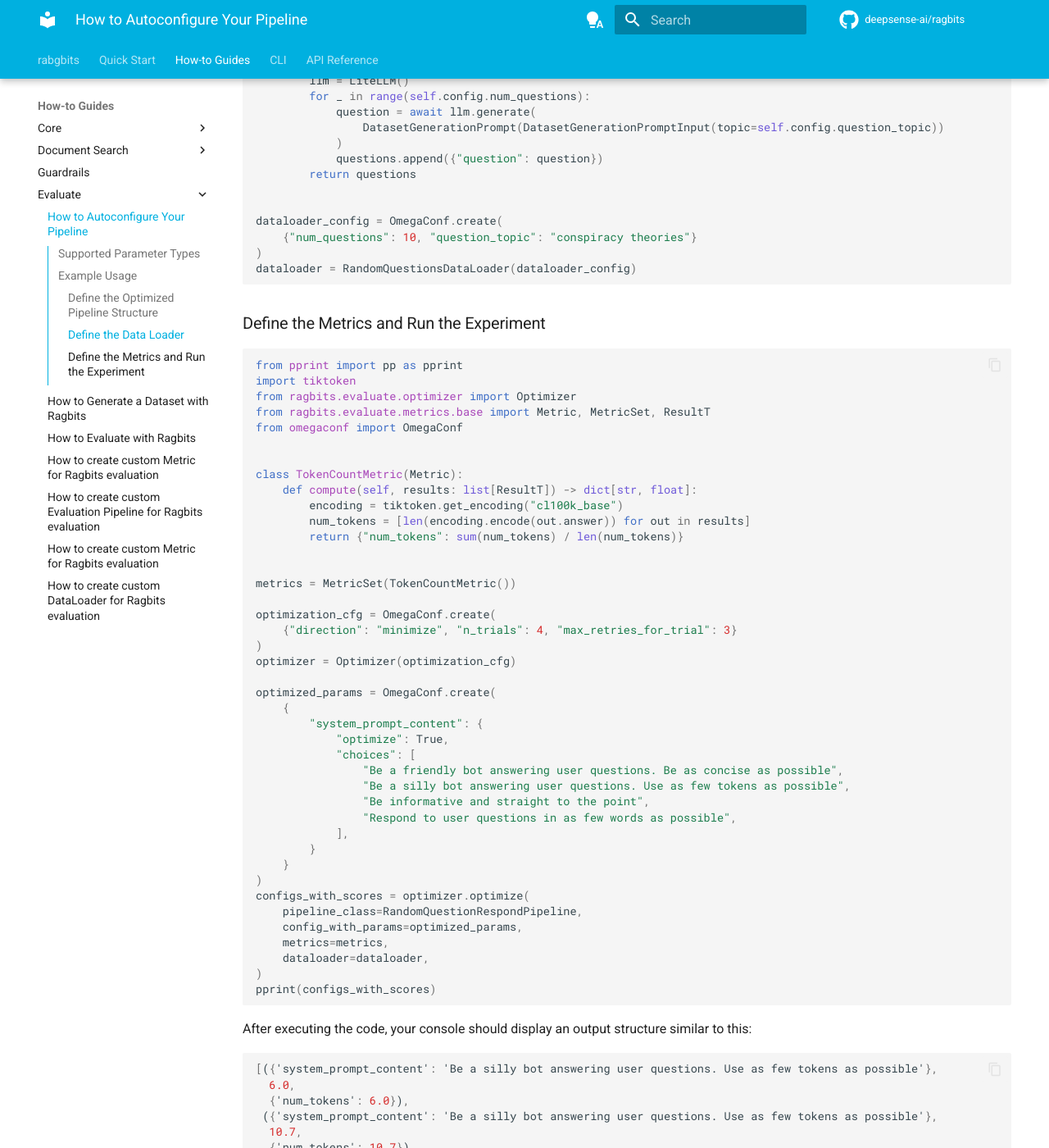
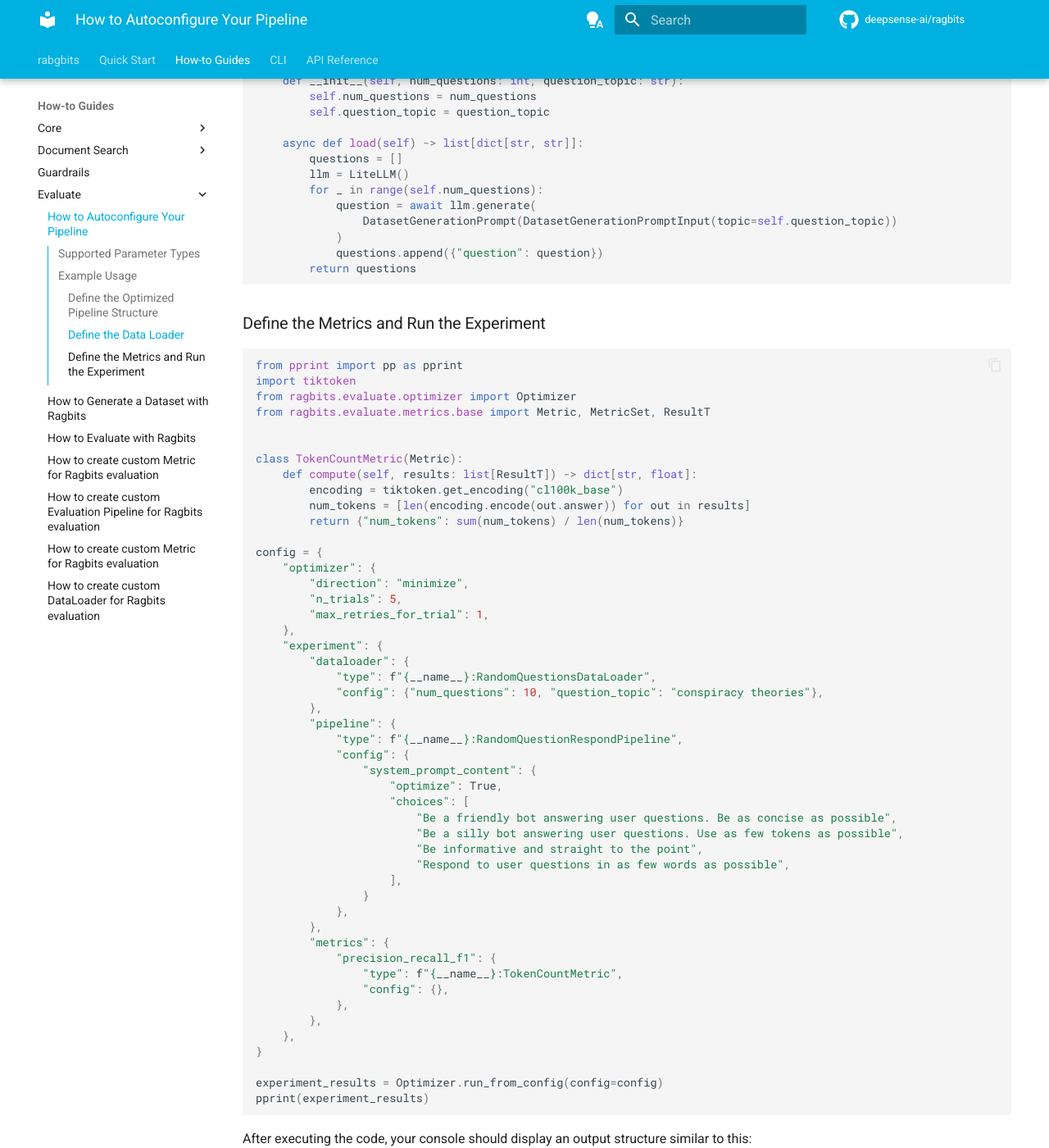
Before and after one commit to deepsense-ai/ragbits, an MkDocs documentation site: the page built from docs/how-to/evaluate/optimize.md, in a window 1280 px wide and 1400 px high, scrolled down 2171 px. Shown: the whole window at 82% size. Built offline with MkDocs 1.6.1 and Material for MkDocs 9.7.7, drawn with Linux system fonts in a browser that asks for light colours; comment, search, counter and statistics services are not loaded; some of the changed text lies outside the part shown.

Commit message:
fix: solve issues with examples in how-to guides

````diff
--- a/docs/how-to/evaluate/optimize.md
+++ b/docs/how-to/evaluate/optimize.md
@@ -51,11 +51,14 @@ class QuestionRespondPrompt(Prompt[QuestionRespondPromptInput]):
 
 
 class RandomQuestionRespondPipeline(EvaluationPipeline):
+    def __init__(self, system_prompt_content: str):
+        self.system_prompt_content = system_prompt_content
+
     async def __call__(self, data: dict[str, str]) -> RandomQuestionPipelineResult:
         llm = LiteLLM()
         input_prompt = QuestionRespondPrompt(
             QuestionRespondPromptInput(
-                system_prompt_content=self.config.system_prompt_content,
+                system_prompt_content=self.system_prompt_content,
                 question=data["question"],
             )
         )
@@ -73,7 +76,6 @@ from ragbits.evaluate.dataloaders.base import DataLoader, DataT
 from ragbits.core.llms.litellm import LiteLLM
 from ragbits.core.prompt import Prompt
 from pydantic import BaseModel
-from omegaconf import OmegaConf
 
 
 class DatasetGenerationPromptInput(BaseModel):
@@ -86,21 +88,19 @@ class DatasetGenerationPrompt(Prompt[DatasetGenerationPromptInput]):
 
 
 class RandomQuestionsDataLoader(DataLoader):
+    def __init__(self, num_questions: int, question_topic: str):
+        self.num_questions = num_questions
+        self.question_topic = question_topic
+
     async def load(self) -> list[dict[str, str]]:
         questions = []
         llm = LiteLLM()
-        for _ in range(self.config.num_questions):
+        for _ in range(self.num_questions):
             question = await llm.generate(
-                DatasetGenerationPrompt(DatasetGenerationPromptInput(topic=self.config.question_topic))
+                DatasetGenerationPrompt(DatasetGenerationPromptInput(topic=self.question_topic))
             )
             questions.append({"question": question})
         return questions
-
-
-dataloader_config = OmegaConf.create(
-    {"num_questions": 10, "question_topic": "conspiracy theories"}
-)
-dataloader = RandomQuestionsDataLoader(dataloader_config)
 ```
 
 ### Define the Metrics and Run the Experiment
@@ -110,7 +110,6 @@ from pprint import pp as pprint
 import tiktoken
 from ragbits.evaluate.optimizer import Optimizer
 from ragbits.evaluate.metrics.base import Metric, MetricSet, ResultT
-from omegaconf import OmegaConf
 
 
 class TokenCountMetric(Metric):
@@ -119,34 +118,42 @@ class TokenCountMetric(Metric):
         num_tokens = [len(encoding.encode(out.answer)) for out in results]
         return {"num_tokens": sum(num_tokens) / len(num_tokens)}
 
+config = {
+    "optimizer": {
+        "direction": "minimize",
+        "n_trials": 5,
+        "max_retries_for_trial": 1,
+    },
+    "experiment": {
+        "dataloader": {
+            "type": f"{__name__}:RandomQuestionsDataLoader",
+            "config": {"num_questions": 10, "question_topic": "conspiracy theories"},
+        },
+        "pipeline": {
+            "type": f"{__name__}:RandomQuestionRespondPipeline",
+            "config": {
+                "system_prompt_content": {
+                    "optimize": True,
+                    "choices": [
+                        "Be a friendly bot answering user questions. Be as concise as possible",
+                        "Be a silly bot answering user questions. Use as few tokens as possible",
+                        "Be informative and straight to the point",
+                        "Respond to user questions in as few words as possible",
+                    ],
+                }
+            },
+        },
+        "metrics": {
+            "precision_recall_f1": {
+                "type": f"{__name__}:TokenCountMetric",
+                "config": {},
+            },
+        },
+    },
+}
 
-metrics = MetricSet(TokenCountMetric())
-
-optimization_cfg = OmegaConf.create(
-    {"direction": "minimize", "n_trials": 4, "max_retries_for_trial": 3}
-)
-optimizer = Optimizer(optimization_cfg)
-
-optimized_params = OmegaConf.create(
-    {
-        "system_prompt_content": {
-            "optimize": True,
-            "choices": [
-                "Be a friendly bot answering user questions. Be as concise as possible",
-                "Be a silly bot answering user questions. Use as few tokens as possible",
-                "Be informative and straight to the point",
-                "Respond to user questions in as few words as possible",
-            ],
-        }
-    }
-)
-configs_with_scores = optimizer.optimize(
-    pipeline_class=RandomQuestionRespondPipeline,
-    config_with_params=optimized_params,
-    metrics=metrics,
-    dataloader=dataloader,
-)
-pprint(configs_with_scores)
+experiment_results = Optimizer.run_from_config(config=config)
+pprint(experiment_results)
 ```
 
 After executing the code, your console should display an output structure similar to this:
````
Also changed, not shown: docs/how-to/document_search/create_custom_execution_strategy.md (+5 -0 lines), docs/index.md (+1 -1 lines), docs/quickstart/quickstart1_prompts.md (+1 -0 lines).
